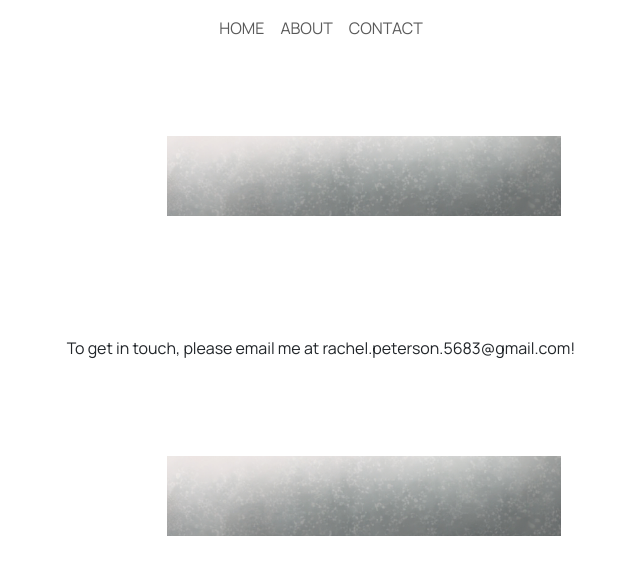
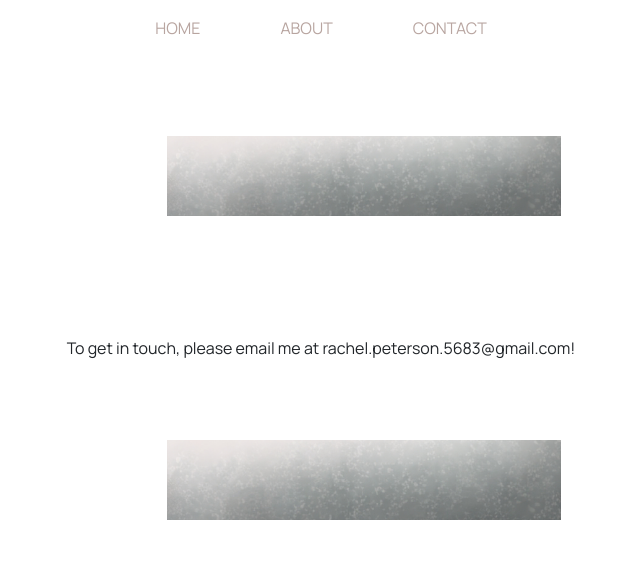
Before and after one commit to r-petes/personal-website, a React (Create React App) app: page /contact in a window 1280 px wide. Shown: the top 574 px of the page, without its empty margins (319-959 px from the left). Built offline with nearby package versions, Linux system fonts and the light colour scheme.

Commit message:
converted to tailwind and added animations

```diff
--- a/package.json
+++ b/package.json
@@ -37,5 +37,8 @@
       "last 1 firefox version",
       "last 1 safari version"
     ]
+  },
+  "devDependencies": {
+    "tailwindcss": "^3.4.5"
   }
 }
--- a/src/components/Navbar.js
+++ b/src/components/Navbar.js
@@ -1,30 +1,15 @@
 import React from "react";
-import {Container, Nav, Navbar} from "react-bootstrap";
-import rplogo from "../assets/rp-logo.png";
 
 function NavigationBar( ) {
     return (
-      <Navbar
-        expand="lg"
-      >
-        <Container>
-          <Navbar.Toggle aria-controls="basic-navbar-nav" />
-          <Navbar.Collapse id="basic-navbar-nav">
-            <Nav className="m-auto"
-            >
-              <Nav.Link href="/" className="navigation-button">
-                HOME
-              </Nav.Link>
-              <Nav.Link href="about-me" className="navigation-button">
-                ABOUT
-              </Nav.Link>
-                <Nav.Link href="contact" className="navigation-button">
-                  CONTACT
-                </Nav.Link>
-            </Nav>
-          </Navbar.Collapse>
-        </Container>
-      </Navbar>
+      <div className="flex items-center justify-center">
+              <a href="/" className="no-underline text-[#b8a5a0] px-10 py-3 animate-fade">HOME</a>
+              <a href="about-me" className="no-underline text-[#b8a5a0] px-10 py-3 animate-fadeSlower">ABOUT</a>
+              <a href="contact" className="no-underline text-[#b8a5a0] px-10 py-3 animate-fadeSlowest">CONTACT</a>
+      </div>
+
+
+
     );
   }
 
--- a/src/index.css
+++ b/src/index.css
@@ -1,91 +1,14 @@
 
 @import url('https://fonts.googleapis.com/css2?family=Manrope:wght@200..800&display=swap');
 @import url('https://fonts.googleapis.com/css2?family=DM+Serif+Display:ital@0;1&display=swap');
+@tailwind base;
+@tailwind components;
+@tailwind utilities;
 
 h1, h2{
   font-family: 'DM-Serif-Display',serif;
 }
 
-h3, h4, h5, h6, p {
+h3, h4, h5, h6, p, a {
   font-family: 'Manrope',sans-serif;
 }
-
-.intro-text-1 {
-  font-size: 6vw;
-  text-align: left;
-  padding-left: 15%;
-  position: absolute;
-}
-
-.intro-text-2 {
-  font-size: 6vw;
-  text-align: left;
-  padding-left: 15%;
-  padding-top: 5%;
-  position: absolute;
-  color: #736d69;
-}
-.intro-text-3 {
-  font-size: 6vw;
-  text-align: left;
-  padding-left: 38.5%;
-  padding-top: 5%;
-  position: absolute;
-}
-
-.navbar {
-  background-color: white !important;
-  font-family: 'Manrope',sans-serif;
-}
-
-#profile-photo {
-  width: 35vw;
-  height: auto;
-  padding-top: 25%;
-  margin-left: 50%;
-  position: absolute;
-
-}
-
-#mountain-photo {
-width: 80vw;
-height: auto;
-margin-top: 8vh;
-margin-left: 20vw;
-position: absolute;
-}
-
-#homepage-visual {
-  position: relative;
-  width: 100%;
-  height: 100%;
-}
-
-#short-bio {
-  font-size: 2vw;
-  padding-left: 5%;
-  padding-top: 15%;
-  padding-bottom: 50px;
-  margin-left: 2vw;
-  width: 50vw;
-  font-weight: 200;
-  position: absolute;
-
-}
-
-#contact-info {
-  padding-top: 15vh;
-  text-align: center;
-}
-
-#about-info {
-  padding-top: 15vh;
-  text-align: center;
-}
-
-
-#background-photo {
-  height: 10vh;
-  padding-left: 38vw;
-  margin-top: 10vh;
-}
--- a/src/pages/AboutMe.js
+++ b/src/pages/AboutMe.js
@@ -3,7 +3,7 @@ import React from "react";
 function AboutMe() {
   return (
     <>
-    <p id="about-info">Coming Soon...</p>
+    <p className="about-infotext-center pt-[15vh]">Coming Soon...</p>
     </>
   );
 }
--- a/src/pages/Contact.js
+++ b/src/pages/Contact.js
@@ -4,9 +4,9 @@ import background from "../assets/background.png";
 function Contact() {
   return (
     <>
-    <img src={background} id="background-photo"></img>
-    <p id="contact-info">To get in touch, please email me at rachel.peterson.5683@gmail.com!</p>
-    <img src={background} id="background-photo"></img>
+    <img src={background} className="h-[10vh] mt-[10vh] pl-[38vw]"></img>
+    <p className="text-center pt-[15vh]">To get in touch, please email me at rachel.peterson.5683@gmail.com!</p>
+    <img src={background} className="h-[10vh] mt-[10vh] pl-[38vw]"></img>
 
     </>
   );
--- a/src/pages/Homepage.js
+++ b/src/pages/Homepage.js
@@ -6,16 +6,18 @@ import mountainphoto from "../assets/mountains.png";
 function Homepage() {
   return (
     <>
-    <div id="homepage-visual">
-    <img src={mountainphoto} id="mountain-photo"></img>
+    <div className="relative w-full h-full">
+    <img src={mountainphoto} className="w-[80vw] h-auto absolute ml-[20vw] mt-[8vh] animate-fade"></img>
 
-    <h1 className="intro-text-1">HI, I'M</h1>
-      <h1 className="intro-text-2">RACHEL</h1>
-      <h1 className="intro-text-3">.</h1>
+    <h1 className="text-[6vw] text-left absolute pl-[15%] animate-fadeSlow">HI, I'M</h1>
+      <h1 className="text-[6vw] text-left absolute text-[#736d69] pl-[15%] pt-[5%] animate-fadeSlower">RACHEL</h1>
+      <h1 className="text-[6vw] text-left absolute pl-[38.5%] pt-[5%] animate-fadeSlow">.</h1>
 
-      <img src={profilephoto} id="profile-photo"></img>
-      <p id="short-bio">I'm a recent computer science graduate, committed to using technology as a force for positive change.</p>
+      <img src={profilephoto} className="w-[35vw] h-auto absolute ml-[50%] pt-[20%] animate-fadeFast"></img>
+      <p className="text-[2vw] w-[50vw] font-extralight absolute ml-[2vw] pl-[5%] pt-[15%] pb-[50px] animate-fadeSlowest">I'm a recent computer science graduate, committed to using technology as a force for positive change.</p>
       </div>
+
+
     </>
   );
 }
--- /dev/null
+++ b/tailwind.config.js
@@ -0,0 +1,25 @@
+/** @type {import('tailwindcss').Config} */
+module.exports = {
+  content: [
+    "./src/**/*.{js,jsx,ts,tsx}",
+  ],
+  theme: {
+    extend: {
+      animation: {
+        fade: 'fadeIn 2.5s ease-in-out',
+        fadeSlow: 'fadeIn 3s ease-in-out',
+        fadeSlower: 'fadeIn 4s ease-in-out',
+        fadeSlowest: 'fadeIn 6s ease-in-out',
+        fadeFast: 'fadeIn 1s ease-in-out',
+
+      },
+      keyframes: {
+				fadeIn: {
+					from: { opacity: 0 },
+					to: { opacity: 1},
+				}
+			},
+    },
+  },
+  plugins: [],
+}
```
Also changed, not shown: 1 other file (tests, documents, lock files or other folders).
